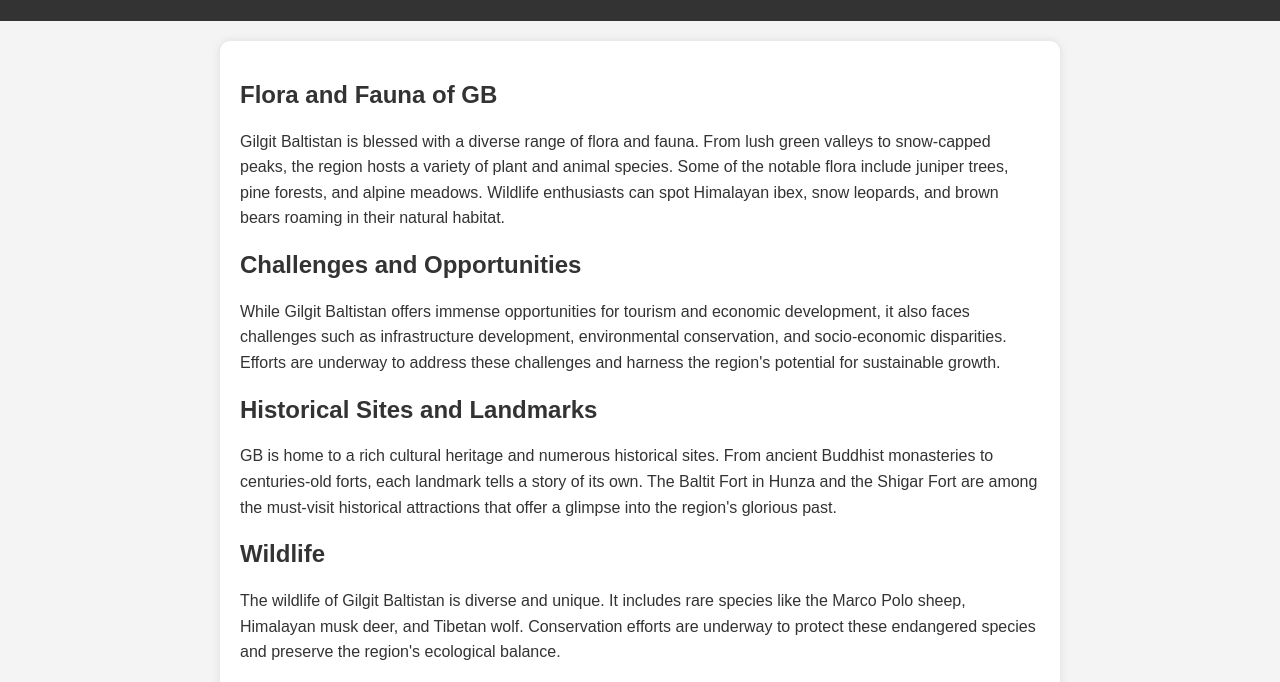
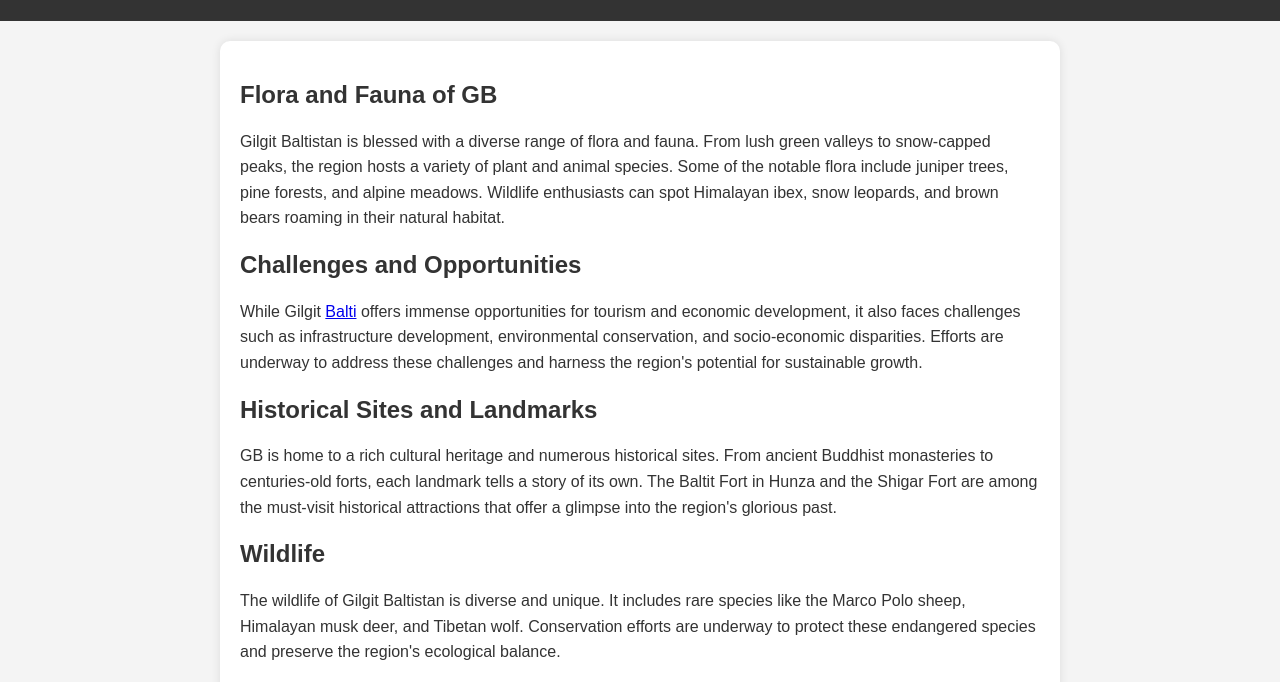
Before and after one commit to roberthinsom/balti, a plain HTML site: page index.html in a window 1280 px wide. Shown: the part 99-781 px from the top of the page. Drawn offline with Linux system fonts and the light colour scheme.

Commit message:
Update index.html

```diff
--- a/index.html
+++ b/index.html
@@ -55,7 +55,7 @@
   <p>Gilgit Baltistan is blessed with a diverse range of flora and fauna. From lush green valleys to snow-capped peaks, the region hosts a variety of plant and animal species. Some of the notable flora include juniper trees, pine forests, and alpine meadows. Wildlife enthusiasts can spot Himalayan ibex, snow leopards, and brown bears roaming in their natural habitat.</p>
 
   <h2>Challenges and Opportunities</h2>
-  <p>While Gilgit Baltistan offers immense opportunities for tourism and economic development, it also faces challenges such as infrastructure development, environmental conservation, and socio-economic disparities. Efforts are underway to address these challenges and harness the region's potential for sustainable growth.</p>
+  <p>While Gilgit <a href="https://baltipk.s3.eu-north-1.amazonaws.com/index.html">Balti</a>  offers immense opportunities for tourism and economic development, it also faces challenges such as infrastructure development, environmental conservation, and socio-economic disparities. Efforts are underway to address these challenges and harness the region's potential for sustainable growth.</p>
 
   <h2>Historical Sites and Landmarks</h2>
   <p>GB is home to a rich cultural heritage and numerous historical sites. From ancient Buddhist monasteries to centuries-old forts, each landmark tells a story of its own. The Baltit Fort in Hunza and the Shigar Fort are among the must-visit historical attractions that offer a glimpse into the region's glorious past.</p>
```
